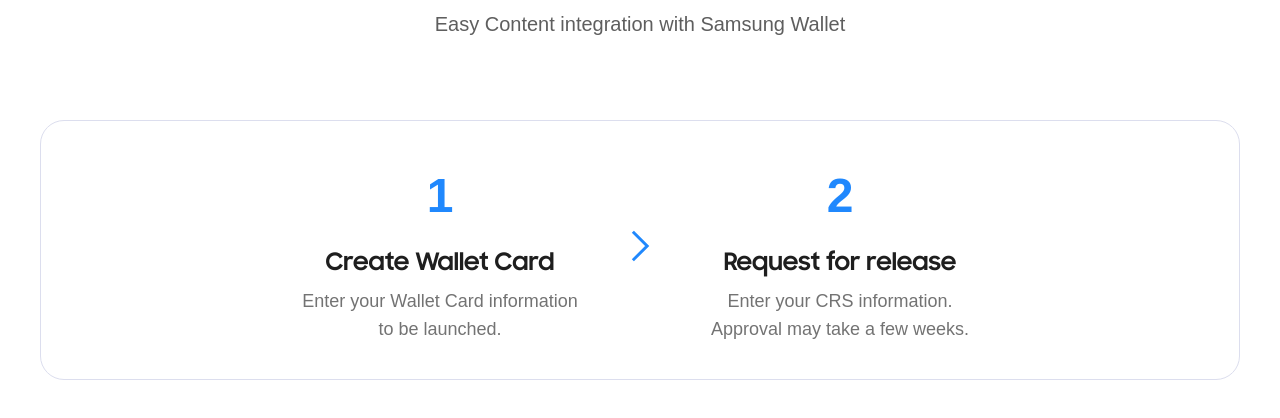
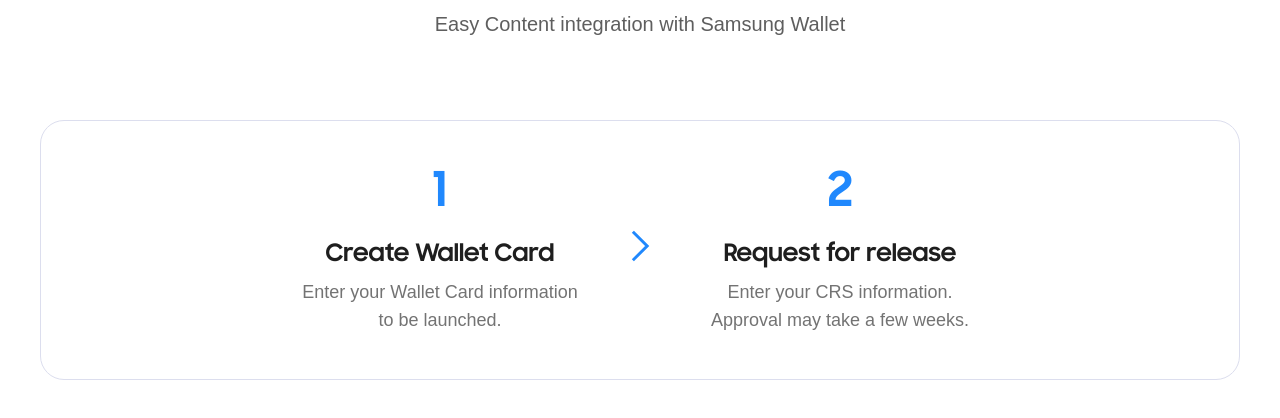
Before and after one commit to seunghyun901202/partner-gnb, a website: page template/index.html in a window 1280 px wide. Shown: the part 658-1076 px from the top of the page. Drawn offline with nearby package versions, Linux system fonts and the light colour scheme; files that its build step writes are made by us from their sources; files whose address does not match are found by name.

Commit message:
숫자 폰트 및 사이즈 변경

```diff
--- a/assets/scss/pages/_main.scss
+++ b/assets/scss/pages/_main.scss
@@ -46,8 +46,10 @@
     }
     .item-number {
       margin-bottom:16px;
+      font-family: 'Samsung Sharp Sans', sans-serif;
       font-size:48px;
       font-weight: 700;
+      line-height: 60px;
       color: #2088fd;
     }
     .item-title {
```
